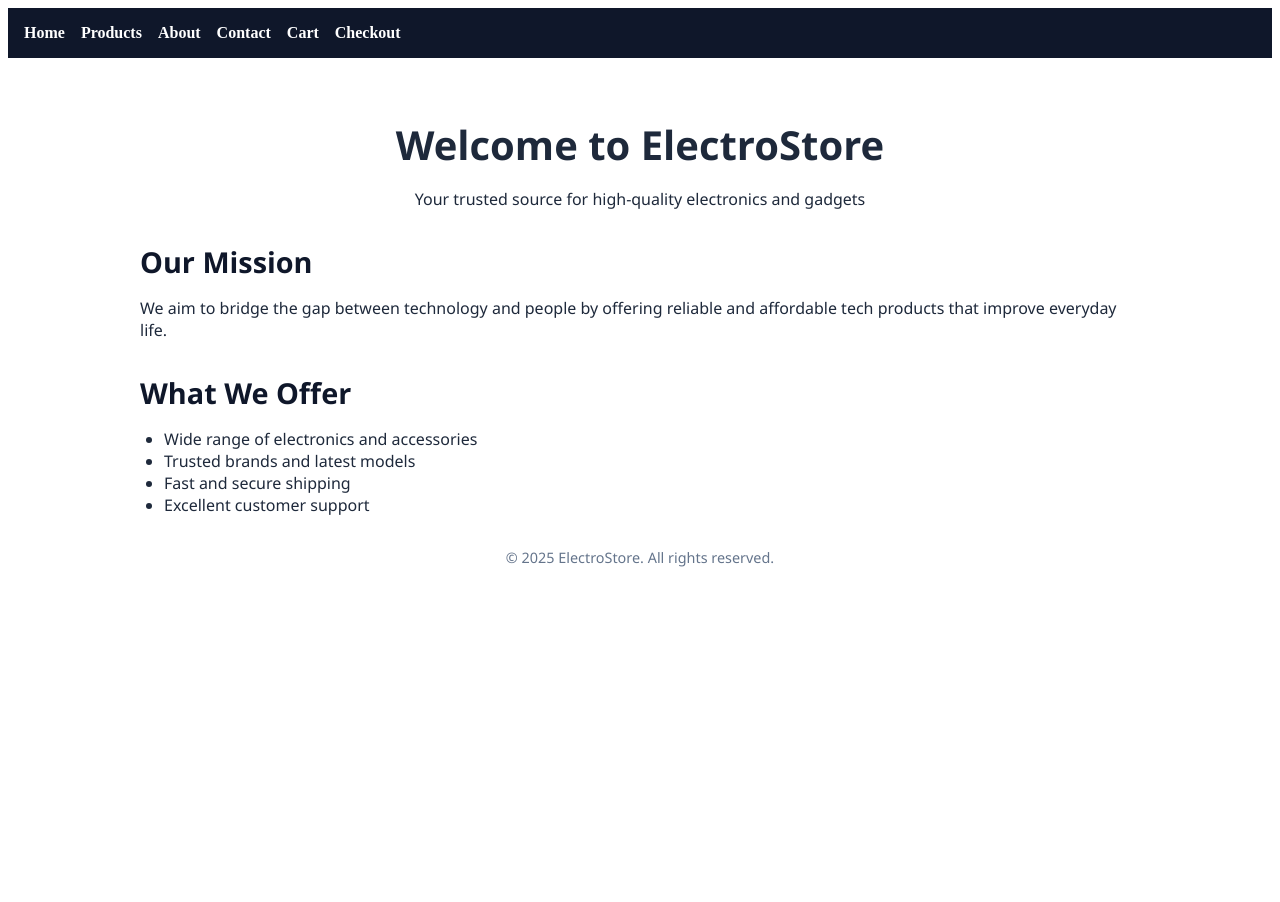
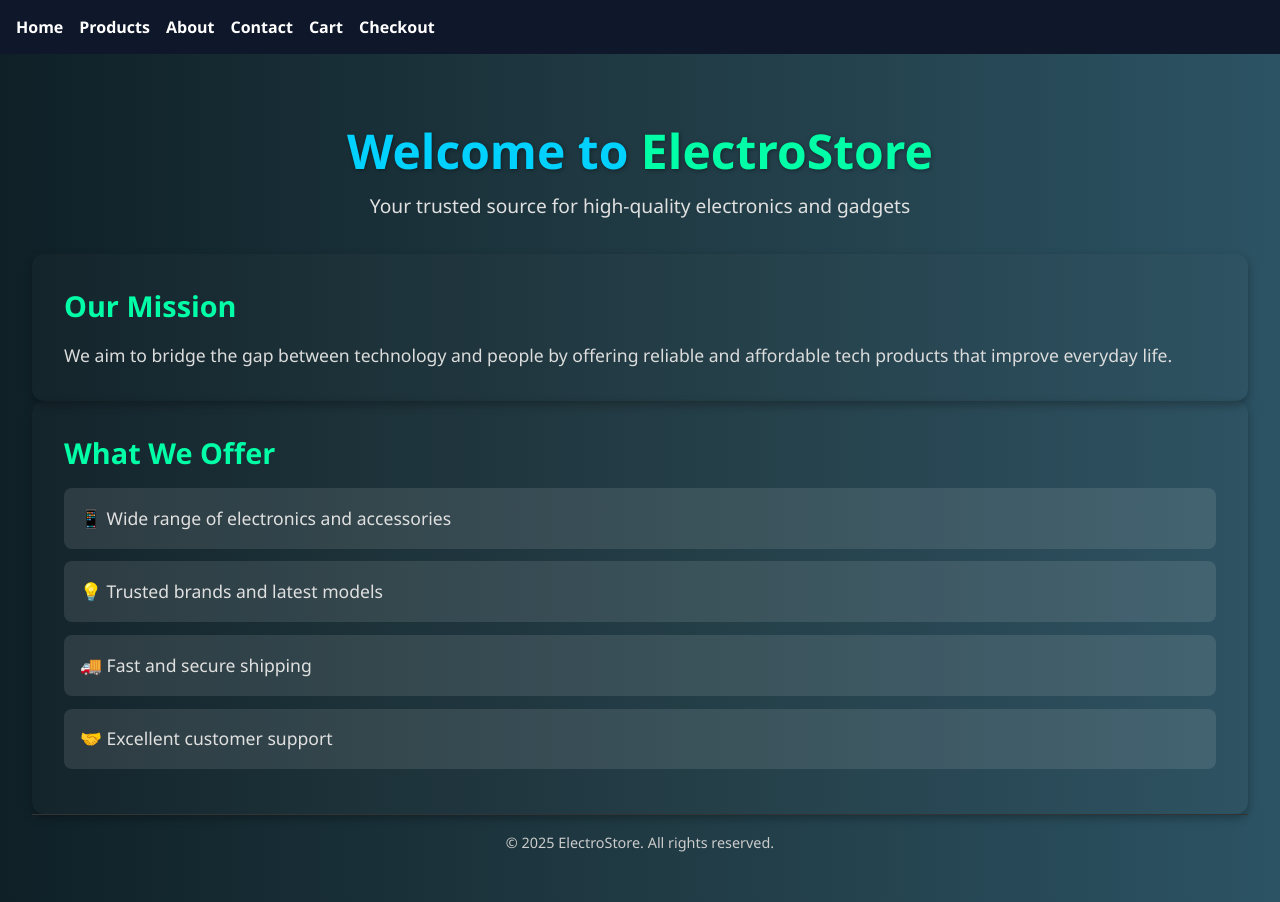
Before and after one commit to Raytay1234/Electro-Shop, a React (Vite) app: page / in a window 1280 px wide. Before the commit the page ends 800 px from the top, so only its background shows below. Built offline with nearby package versions, Linux system fonts and the light colour scheme.

Commit message:
visual fixes

```diff
--- a/src/App.jsx
+++ b/src/App.jsx
@@ -7,6 +7,7 @@ import Contact from './pages/Contact-Us.jsx';
 import Cart from './components/Cart.jsx';
 import Checkout from './components/Checkout.jsx';
 import ProductGrid from './components/Product-Grid.jsx';
+import './styles/App.css'
 
 function App() {
   return (
--- a/src/components/Product-Grid.jsx
+++ b/src/components/Product-Grid.jsx
@@ -1,6 +1,6 @@
 import React from 'react';
 import ProductCard from './ProductCard';
-import '../styles/ProductGrid.css';
+import '../styles/ProductCard.css'; // Assuming you have styles for the grid
 
 const ProductGrid = ({ products }) => (
   <div className="product-grid">
--- a/src/components/ProductCard.jsx
+++ b/src/components/ProductCard.jsx
@@ -1,5 +1,4 @@
 import React from 'react';
-import '../styles/ProductCard.css';
 import { useCart } from '../context/useCart.jsx';
 
 const ProductCard = ({ product }) => {
--- a/src/pages/Home.jsx
+++ b/src/pages/Home.jsx
@@ -5,7 +5,7 @@ function Home() {
   return (
     <div className="home-info-container">
       <header className="home-header">
-        <h1>Welcome to ElectroStore</h1>
+        <h1>Welcome to <span>ElectroStore</span></h1>
         <p>Your trusted source for high-quality electronics and gadgets</p>
       </header>
 
@@ -19,11 +19,11 @@ function Home() {
 
       <section className="services-section">
         <h2>What We Offer</h2>
-        <ul>
-          <li>Wide range of electronics and accessories</li>
-          <li>Trusted brands and latest models</li>
-          <li>Fast and secure shipping</li>
-          <li>Excellent customer support</li>
+        <ul className="services-list">
+          <li>📱 Wide range of electronics and accessories</li>
+          <li>💡 Trusted brands and latest models</li>
+          <li>🚚 Fast and secure shipping</li>
+          <li>🤝 Excellent customer support</li>
         </ul>
       </section>
 
--- a/src/pages/ProductPage.jsx
+++ b/src/pages/ProductPage.jsx
@@ -1,8 +1,7 @@
 // src/pages/ProductsPage.jsx
 import React from 'react';
-import ProductList from '../components/ProductList.jsx';
-import ProductCard from '../components/ProductCard.jsx';
-import ProductGrid from '../components/Product-Grid.jsx';
+import ProductList from '../components/ProductList.jsx'; // Handles rendering grid & cards
+import '../styles/ProductPage.css'; // Styles for the products page
 
 export default function ProductsPage() {
   return (
--- a/src/styles/About.css
+++ b/src/styles/About.css
@@ -1,47 +1,121 @@
+/* About.css */
+
 .about-us-container {
-  max-width: 1000px;
-  margin: auto;
-  padding: 20px;
-  font-family: Arial, sans-serif;
-  color: #333;
+  background-color: #1a1a1a;
+  color: #f0f0f0;
+  padding: 2rem;
+  font-family: 'Segoe UI', Tahoma, Geneva, Verdana, sans-serif;
 }
-.about-us-container h1 {
-  text-align: center;
-  margin-bottom: 20px;
-}
+
 .hero {
-  text-align: center;
-  margin-bottom: 40px;
+  position: relative;
+  margin-bottom: 3rem;
 }
 
 .hero-image {
   width: 100%;
-  height: auto;
-  max-width: 1200px;
-  border-radius: 10px;
-  box-shadow: 0 4px 8px rgba(0, 0, 0, 0.1);
+  max-height: 400px;
+  object-fit: cover;
+  border-radius: 16px;
+  box-shadow: 0 4px 12px rgba(0, 255, 255, 0.2);
 }
 
-.mission,
-.history,
+.hero-text {
+  position: absolute;
+  bottom: 20px;
+  left: 40px;
+  background: rgba(0, 0, 0, 0.6);
+  padding: 1rem 2rem;
+  border-radius: 12px;
+  -webkit-backdrop-filter: blur(4px);
+  backdrop-filter: blur(4px);
+}
+
+.hero-text h1 {
+  font-size: 2.5rem;
+  color: #00ffe7;
+}
+
+.hero-text p {
+  color: #ccc;
+  margin-top: 0.5rem;
+}
+
+.mission, .history {
+  margin-bottom: 3rem;
+  background: rgba(255, 255, 255, 0.03);
+  padding: 2rem;
+  border-radius: 12px;
+  box-shadow: 0 2px 10px rgba(0, 255, 255, 0.1);
+}
+
+.mission h2, .history h2, .team h2 {
+  font-size: 1.8rem;
+  color: #00ffa6;
+  margin-bottom: 1rem;
+}
+
+.mission p, .history p {
+  color: #ccc;
+  line-height: 1.6;
+}
+
 .team {
-  margin-bottom: 40px;
+  margin-bottom: 3rem;
 }
 
 .team-members {
-  display: flex;
-  gap: 20px;
-  justify-content: center;
-  flex-wrap: wrap;
+  display: grid;
+  grid-template-columns: repeat(auto-fit, minmax(220px, 1fr));
+  gap: 2rem;
+  margin-top: 2rem;
 }
 
 .team-member {
+  background-color: #2a2a2a;
+  border-radius: 12px;
+  padding: 1.5rem;
   text-align: center;
-  max-width: 200px;
+  box-shadow: 0 4px 12px rgba(0, 255, 255, 0.1);
+  transition: transform 0.3s ease, box-shadow 0.3s ease;
+}
+
+.team-member:hover {
+  transform: translateY(-5px);
+  box-shadow: 0 6px 18px rgba(0, 255, 255, 0.3);
 }
 
 .team-member img {
+  width: 100px;
+  height: 100px;
   border-radius: 50%;
-  width: 150px;
-  height: 150px;
+  object-fit: cover;
+  margin-bottom: 1rem;
+  border: 2px solid #00ffe7;
 }
+
+.team-member h3 {
+  color: #ffffff;
+  margin-bottom: 0.4rem;
+}
+
+.team-member p {
+  color: #aaaaaa;
+  font-size: 0.95rem;
+}
+
+/* Fade-in animation */
+.fade-in {
+  animation: fadeIn 1s ease-in-out;
+}
+
+@keyframes fadeIn {
+  0% {
+    opacity: 0;
+    transform: translateY(15px);
+  }
+  100% {
+    opacity: 1;
+    transform: translateY(0);
+  }
+}
--- a/src/styles/App.css
+++ b/src/styles/App.css
@@ -1,56 +1,97 @@
-.app {
-  font-family: 'Segoe UI', Tahoma, Geneva, Verdana, sans-serif;
-  background-color: #f4f4f4;
-  min-height: 100vh;
-  display: flex;
-  flex-direction: column;
+/* App.css */
+
+* {
+  margin: 0;
+  padding: 0;
+  box-sizing: border-box;
 }
 
-.navbar {
-  display: flex;
-  justify-content: space-between;
-  align-items: center;
-  padding: 1rem 2rem;
-  background-color: #0f172a;
-  color: #ffffff;
-  box-shadow: 0 2px 6px rgba(0, 0, 0, 0.2);
+html, body {
+  height: 100%;
+  width: 100%;
+  font-family: 'Segoe UI', Tahoma, Geneva, Verdana, sans-serif;
+  background: #121212;
+  color: #f5f5f5;
+  scroll-behavior: smooth;
 }
 
-.logo {
-  font-size: 1.8rem;
-  font-weight: bold;
-  color: #00bcd4;
+a {
+  text-decoration: none;
+  color: inherit;
 }
 
-.nav-links {
-  display: flex;
-  gap: 2rem;
+ul {
+  list-style: none;
 }
 
-.nav-links a {
-  color: #ffffff;
-  text-decoration: none;
-  font-weight: 600;
-  font-size: 1rem;
-  transition: color 0.3s ease, transform 0.2s ease;
+button {
+  font-family: inherit;
+  cursor: pointer;
+  border: none;
+  outline: none;
 }
 
-.nav-links a:hover {
-  color: #00bcd4;
-  transform: scale(1.05);
+.container {
+  max-width: 1200px;
+  margin: 0 auto;
+  padding: 2rem;
 }
 
-.main-content {
-  flex-grow: 1;
-  padding: 3rem 2rem;
-  background-color: #ffffff;
+h1, h2, h3 {
+  color: #00ffe7;
 }
 
-.footer {
-  text-align: center;
-  padding: 1rem;
-  background-color: #0f172a;
-  color: #ffffff;
-  font-size: 0.9rem;
-  box-shadow: inset 0 1px 0 rgba(255, 255, 255, 0.1);
+p {
+  line-height: 1.6;
+  color: #ccc;
 }
+
+img {
+  max-width: 100%;
+  height: auto;
+  display: block;
+}
+
+/* Scrollbar styling (optional but nice) */
+::-webkit-scrollbar {
+  width: 10px;
+}
+
+::-webkit-scrollbar-track {
+  background: #1e1e1e;
+}
+
+::-webkit-scrollbar-thumb {
+  background-color: #00d1ff;
+  border-radius: 10px;
+}
+
+/* Buttons - Primary style */
+.btn-primary {
+  background: linear-gradient(90deg, #00ffe7, #00aaff);
+  color: #000;
+  padding: 0.6rem 1.2rem;
+  border-radius: 8px;
+  font-weight: bold;
+  transition: background 0.3s ease;
+}
+
+.btn-primary:hover {
+  background: linear-gradient(90deg, #00aaff, #00ffe7);
+}
+
+/* Fade-in animation for page sections */
+.fade-in {
+  animation: fadeIn 1s ease-in-out;
+}
+
+@keyframes fadeIn {
+  0% {
+    opacity: 0;
+    transform: translateY(10px);
+  }
+  100% {
+    opacity: 1;
+    transform: translateY(0);
+  }
+}
--- a/src/styles/Contact.css
+++ b/src/styles/Contact.css
@@ -22,7 +22,7 @@
 }
 
 .contact-form-wrapper {
-  background: #f9f9f9;
+  background: #423e6b;
   border-radius: 10px;
   padding: 2rem;
   box-shadow: 0 4px 8px rgba(0, 0, 0, 0.05);
@@ -51,7 +51,7 @@
 
 .contact-form input:focus,
 .contact-form textarea:focus {
-  border-color: #007bff;
+  border-color: #1b2127;
   outline: none;
 }
 
@@ -59,7 +59,7 @@
   margin-top: 1.5rem;
   padding: 0.75rem;
   font-size: 1rem;
-  background: #007bff;
+  background: #1c6ec6;
   color: white;
   border: none;
   border-radius: 8px;
--- a/src/styles/Home.css
+++ b/src/styles/Home.css
@@ -1,41 +1,83 @@
+/* Home.css */
+
 .home-info-container {
-  font-family: 'Segoe UI', sans-serif;
+  background: linear-gradient(to right, #0f2027, #203a43, #2c5364);
+  color: #fff;
+  min-height: 100vh;
+  font-family: 'Segoe UI', Tahoma, Geneva, Verdana, sans-serif;
   padding: 2rem;
-  max-width: 1000px;
-  margin: auto;
-  color: #1e293b;
+  display: fit-content;
+  flex-direction: column;
+  gap: 2rem;
 }
 
 .home-header {
   text-align: center;
-  margin-bottom: 2rem;
+  padding: 2rem 0;
 }
 
 .home-header h1 {
-  font-size: 2.5rem;
-  margin-bottom: 0.5rem;
+  font-size: 3rem;
+  color: #00d1ff;
+  text-shadow: 1px 1px 4px rgba(0, 0, 0, 0.4);
 }
 
-.about-section,
+.home-header h1 span {
+  color: #00ffa6;
+}
+
+.home-header p {
+  font-size: 1.2rem;
+  color: #e0e0e0;
+  margin-top: 0.5rem;
+}
+
 .mission-section,
 .services-section {
-  margin-bottom: 2rem;
+  background-color: rgba(102, 96, 96, 0.05);
+  padding: 2rem;
+  border-radius: 12px;
+  box-shadow: 0 4px 10px rgba(0, 0, 0, 0.3);
 }
 
-h2 {
-  color: #0f172a;
+.mission-section h2,
+.services-section h2 {
+  color: #00ffa6;
   font-size: 1.8rem;
-  margin-bottom: 0.5rem;
+  margin-bottom: 1rem;
 }
 
-ul {
-  list-style-type: disc;
-  padding-left: 1.5rem;
+.mission-section p {
+  font-size: 1.1rem;
+  color: #dcdcdc;
+}
+
+.services-list {
+  list-style: none;
+  padding: 0;
+  margin: 0;
+  line-height: 2;
+  font-size: 1.1rem;
+}
+
+.services-list li {
+  background: rgba(255, 255, 255, 0.1);
+  margin-bottom: 0.8rem;
+  padding: 0.8rem 1rem;
+  border-radius: 8px;
+  transition: background 0.3s ease;
+  color: #e0e0e0;
+}
+
+.services-list li:hover {
+  background: rgba(255, 255, 255, 0.2);
 }
 
 .home-footer {
   text-align: center;
-  margin-top: 2rem;
-  color: #64748b;
+  padding: 1rem;
   font-size: 0.9rem;
+  color: #aaa;
+  border-top: 1px solid #333;
+  margin-top: auto;
 }
--- /dev/null
+++ b/src/styles/ProductPage.css
@@ -0,0 +1,91 @@
+/* ProductPage.css */
+
+.product-page {
+  padding: 2rem;
+  background-color: #1a1a1a;
+  min-height: 100vh;
+}
+
+.product-page h1 {
+  text-align: center;
+  font-size: 2.5rem;
+  color: #00ffe7;
+  margin-bottom: 2rem;
+}
+
+.product-grid {
+  display: grid;
+  grid-template-columns: repeat(auto-fill, minmax(260px, 1fr));
+  gap: 2rem;
+}
+
+.product-card {
+  background: #2c2c2c;
+  border-radius: 12px;
+  overflow: hidden;
+  box-shadow: 0 4px 12px rgba(0, 255, 255, 0.1);
+  transition: transform 0.3s ease, box-shadow 0.3s ease;
+  display: flex;
+  flex-direction: column;
+}
+
+.product-card:hover {
+  transform: translateY(-5px);
+  box-shadow: 0 6px 18px rgba(0, 255, 255, 0.2);
+}
+
+.product-image {
+  width: 100%;
+  height: 200px;
+  object-fit: contain;
+  background: #111;
+  padding: 1rem;
+}
+
+.product-info {
+  padding: 1rem;
+  display: flex;
+  flex-direction: column;
+  gap: 0.5rem;
+}
+
+.product-title {
+  font-size: 1.2rem;
+  font-weight: bold;
+  color: #fff;
+}
+
+.product-description {
+  font-size: 0.95rem;
+  color: #ccc;
+  line-height: 1.4;
+}
+
+.product-price {
+  font-size: 1.1rem;
+  font-weight: bold;
+  color: #00ffa6;
+}
+
+.product-actions {
+  margin-top: auto;
+  padding: 1rem;
+  display: flex;
+  justify-content: space-between;
+  align-items: center;
+}
+
+.btn-add-to-cart {
+  background: linear-gradient(90deg, #00ffe7, #00aaff);
+  border: none;
+  padding: 0.5rem 1rem;
+  border-radius: 8px;
+  font-weight: 600;
+  color: #000;
+  transition: background 0.3s ease;
+}
+
+.btn-add-to-cart:hover {
+  background: linear-gradient(90deg, #00aaff, #00ffe7);
+  cursor: pointer;
+}
```
Also changed, not shown: src/components/Navbar.jsx (+16 -11 lines), src/styles/Navbar.css (+69 -14 lines).
